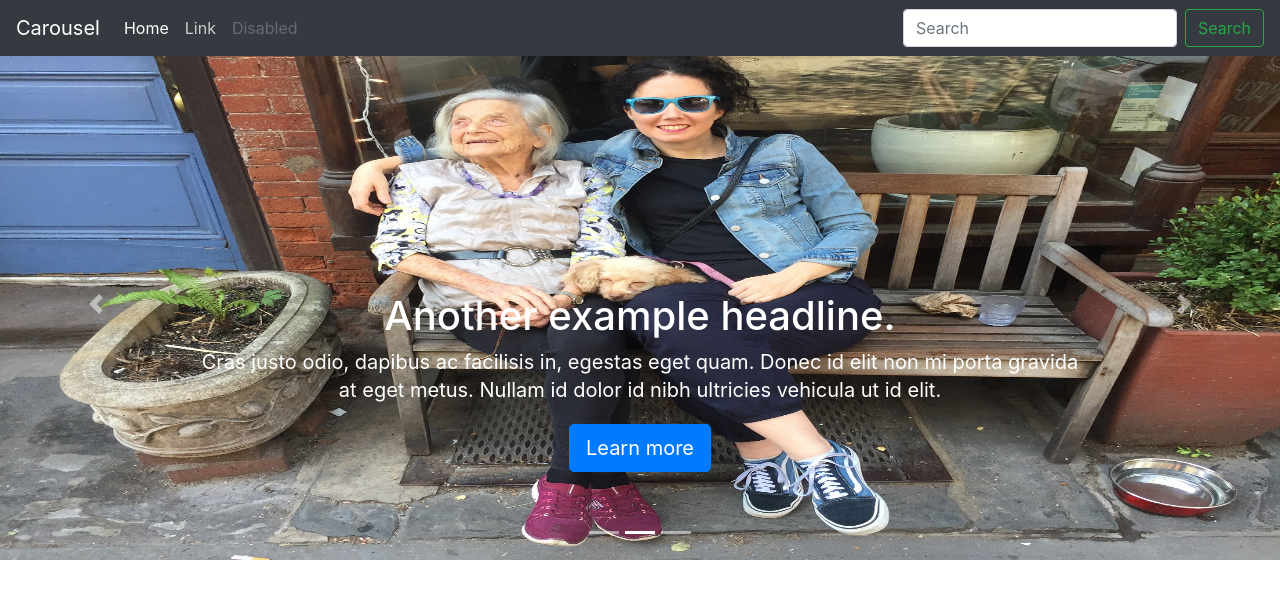
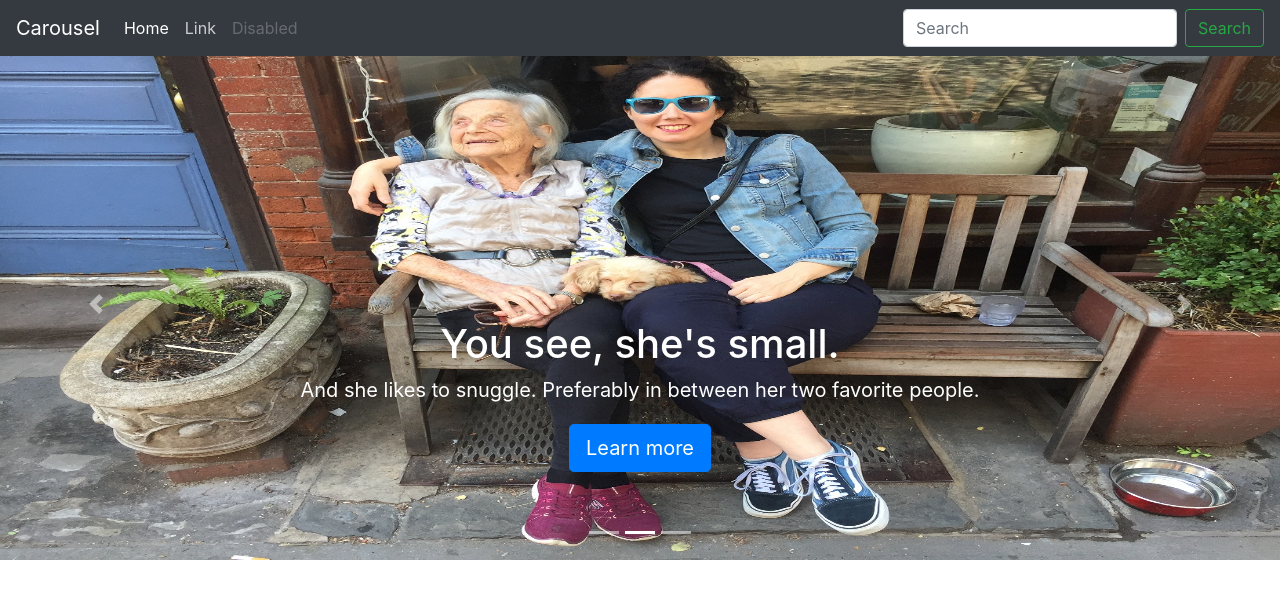
Before and after one commit to kamedlin/I-heart-Poofy, a plain HTML site: page index.html in a window 1280 px wide. Both pictures are taken after a click on the link "Link". Shown: the top 602 px of the page. Drawn offline with nearby package versions, Linux system fonts and the light colour scheme; files that its build step writes are made by us from their sources.

Commit message:
red scarf update
red scarf update

```diff
--- a/index.html
+++ b/index.html
@@ -71,8 +71,8 @@
             <img class="second-slide" src="img/annigrumpys.jpg" alt="Second slide">
             <div class="container">
               <div class="carousel-caption">
-                <h1>Another example headline.</h1>
-                <p>Cras justo odio, dapibus ac facilisis in, egestas eget quam. Donec id elit non mi porta gravida at eget metus. Nullam id dolor id nibh ultricies vehicula ut id elit.</p>
+                <h1>You see, she's small.</h1>
+                <p>And she likes to snuggle.  Preferably in between her two favorite people.</p>
                 <p><a class="btn btn-lg btn-primary" href="#" role="button">Learn more</a></p>
               </div>
             </div>
@@ -83,8 +83,8 @@
             <img class="third-slide" src="img/redscarf.jpg" alt="Third slide">
             <div class="container">
               <div class="carousel-caption text-right">
-                <h1>One more for good measure.</h1>
-                <p>Cras justo odio, dapibus ac facilisis in, egestas eget quam. Donec id elit non mi porta gravida at eget metus. Nullam id dolor id nibh ultricies vehicula ut id elit.</p>
+                <h1>Everyone needs a study buddy.</h1>
+                <p>Some are smart.  Some are snuggly.</p>
                 <p><a class="btn btn-lg btn-primary" href="#" role="button">Browse gallery</a></p>
               </div>
             </div>
```
